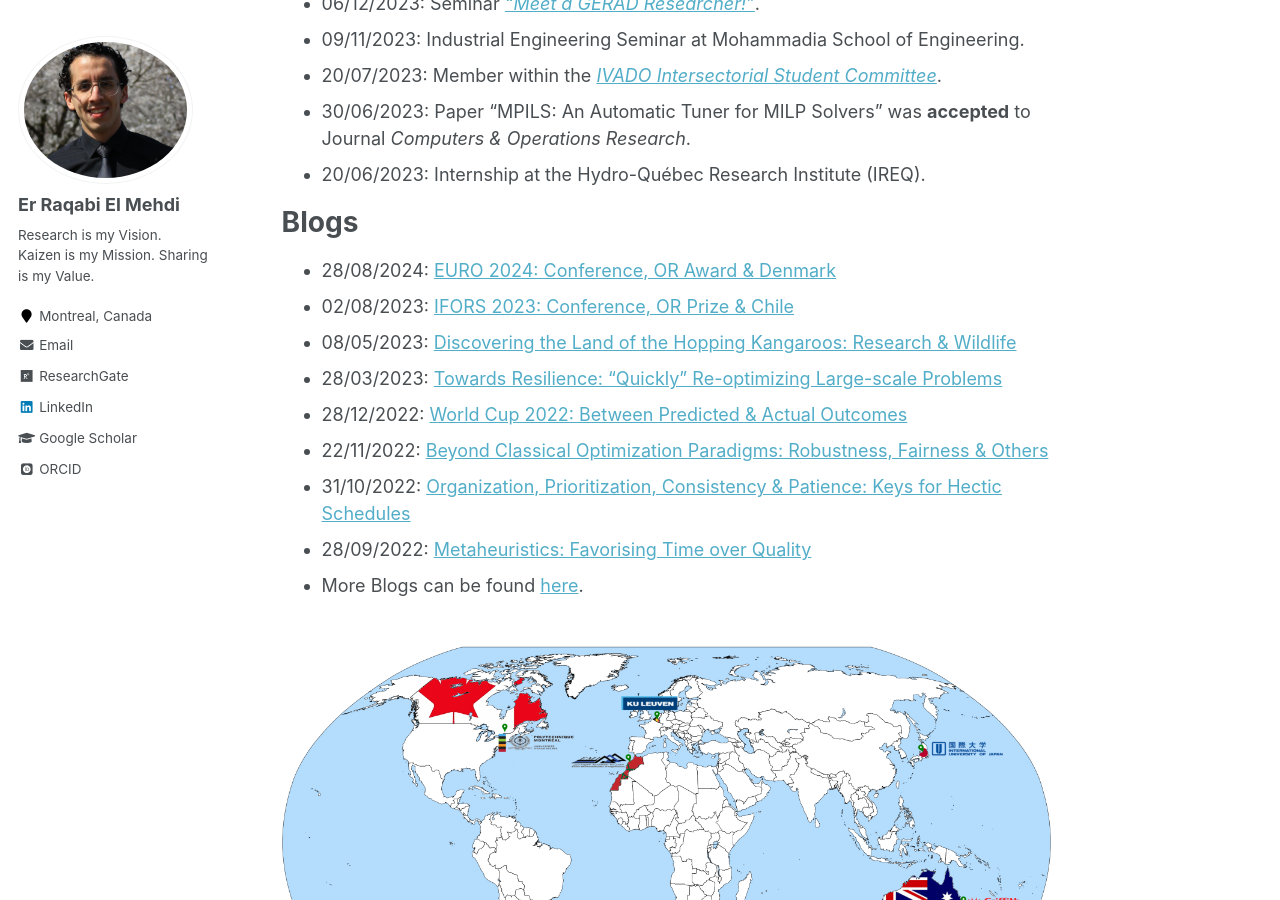
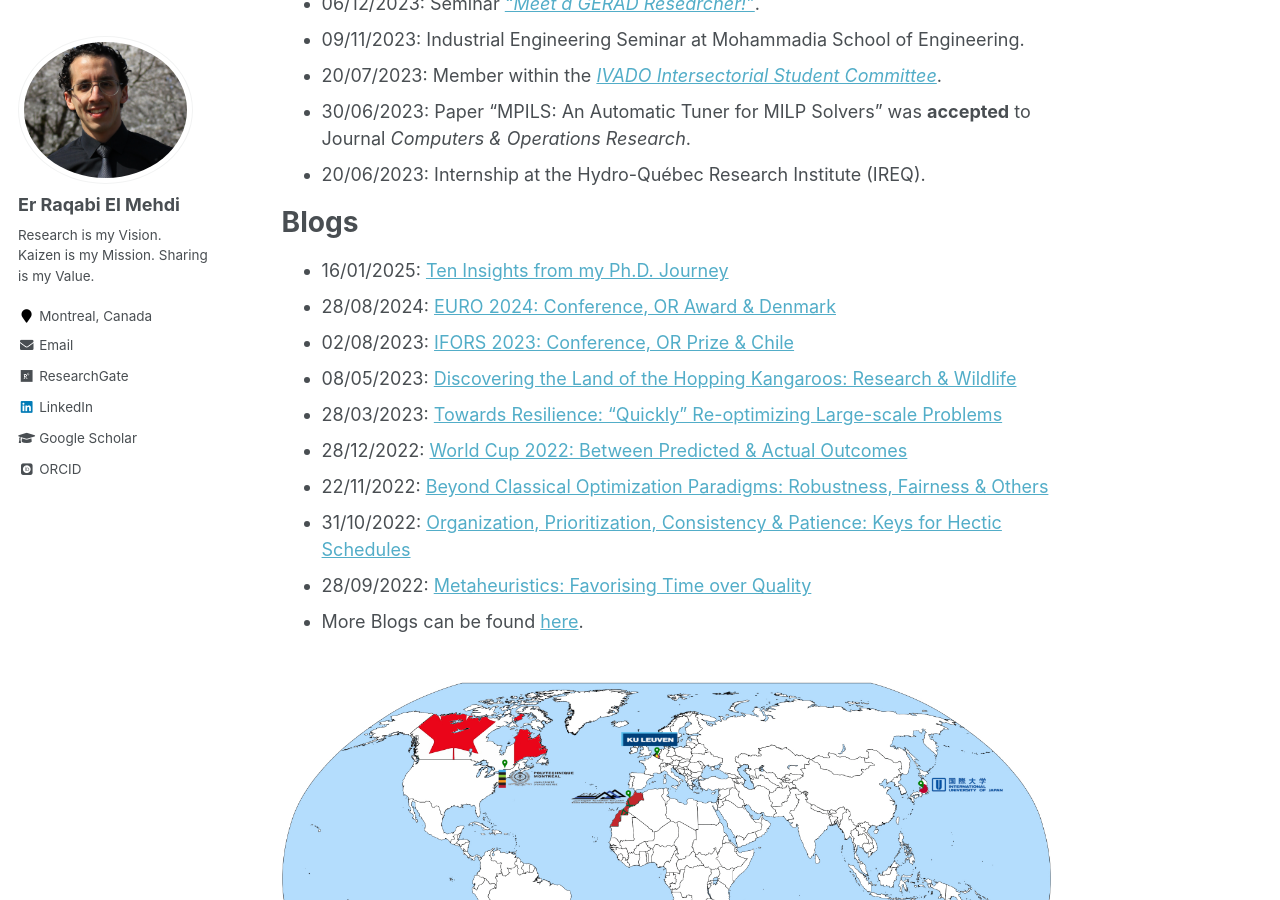
Before and after one commit to RqbMedi/rqbmedi.github.io, a Jekyll site: the page built from _pages/about.md, in a window 1280 px wide and 900 px high, scrolled down 1667 px. Built offline with Jekyll 4.4.1, drawn with Linux system fonts in a browser that asks for light colours; some web fonts are replaced.

Commit message:
Update about.md

```diff
--- a/_pages/about.md
+++ b/_pages/about.md
@@ -44,6 +44,7 @@ News
 
 Blogs
 ======
+- 16/01/2025: [Ten Insights from my Ph.D. Journey](https://www.linkedin.com/pulse/ten-insights-from-my-phd-journey-el-mehdi-er-raqabi-xttpe/)
 - 28/08/2024: [EURO 2024: Conference, OR Award & Denmark](https://medium.com/@erraqabielmehdi/euro-2024-conference-or-award-denmark-796722944cc7)
 - 02/08/2023: [IFORS 2023: Conference, OR Prize & Chile](https://medium.com/@erraqabielmehdi/ifors-2023-conference-or-prize-chile-1bec27d407de)
 - 08/05/2023: [Discovering the Land of the Hopping Kangaroos: Research & Wildlife](https://www.linkedin.com/pulse/discovering-land-hopping-kangaroos-research-wildlife-er-raqabi?fbclid=IwAR3jyN2Y2w0HqL_qcLFMbUlqGcOnwSSLaajI4_d5p9qz9E2DOLwrN9Ay2BY)
```
